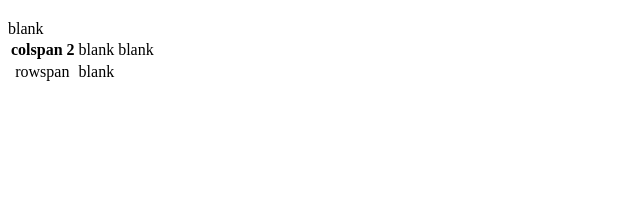
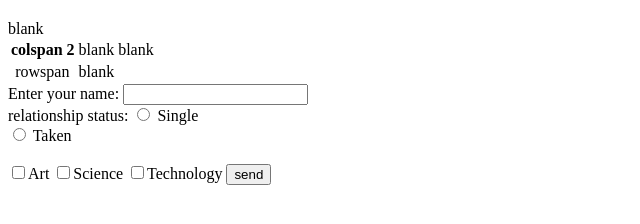
Before and after one commit to nicodelasc/nicodelasc.github.io, a plain HTML site: page index.html in a window 1280 px wide. Shown: the whole page, without its empty margins (0-640 px from the left). Drawn offline with Linux system fonts and the light colour scheme.

Commit message:
Update index.html

```diff
--- a/index.html
+++ b/index.html
@@ -28,6 +28,17 @@
             </td>
         </tr>
     </table>
-
+    <form>
+      Enter your name:
+      <input type="text" name="fullname" /> <br/>
+      relationship status:
+      <input type="radio" name="single" value="S" /> Single <br/>
+      <input type="radio" name="taken" value="T" /> Taken <br/>
+      <br/>
+        <input type="checkbox" name="topics[]" value="Art" />Art
+		<input type="checkbox" name="topics[]" value="Science" />Science
+		<input type="checkbox" name="topics[]" value="Technology" />Technology
+        <input type="submit" value="send" />
+    </form>
 </body>
 </html>
```
